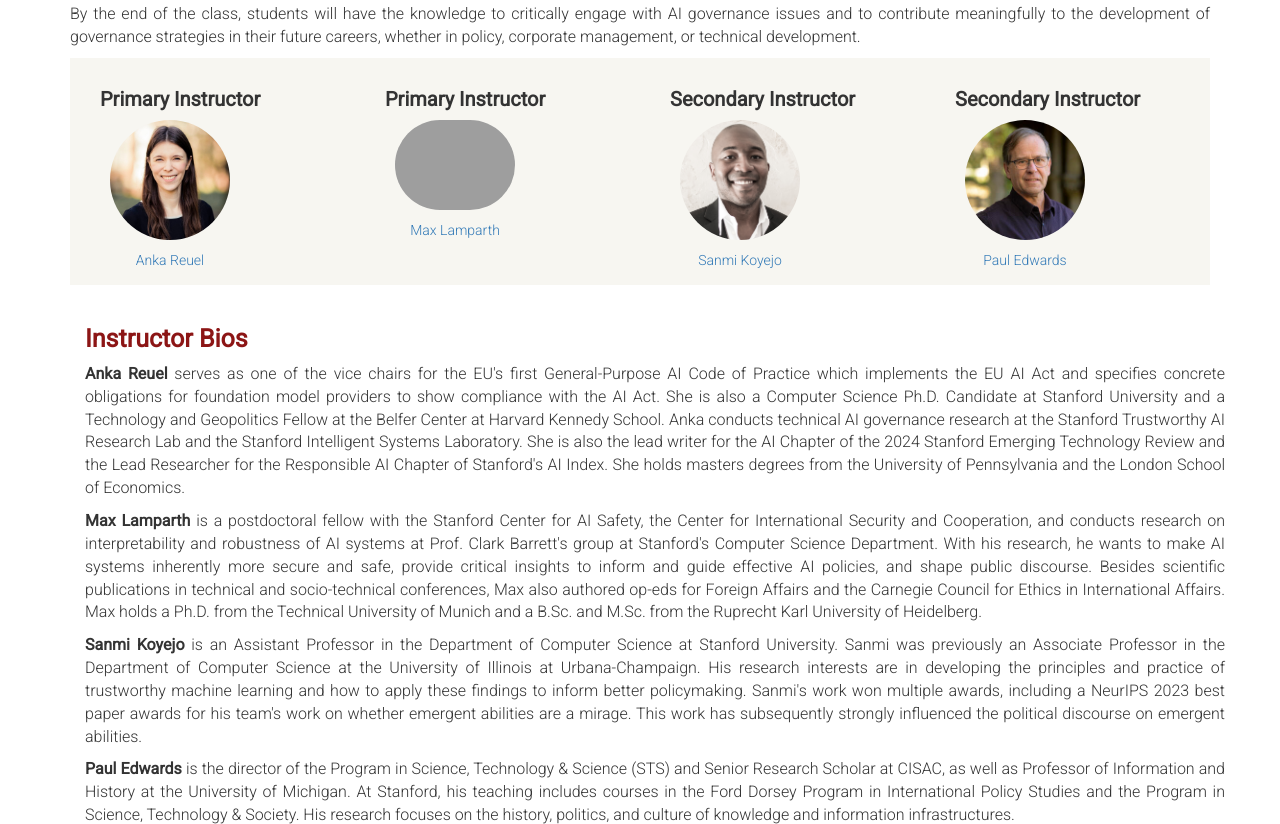
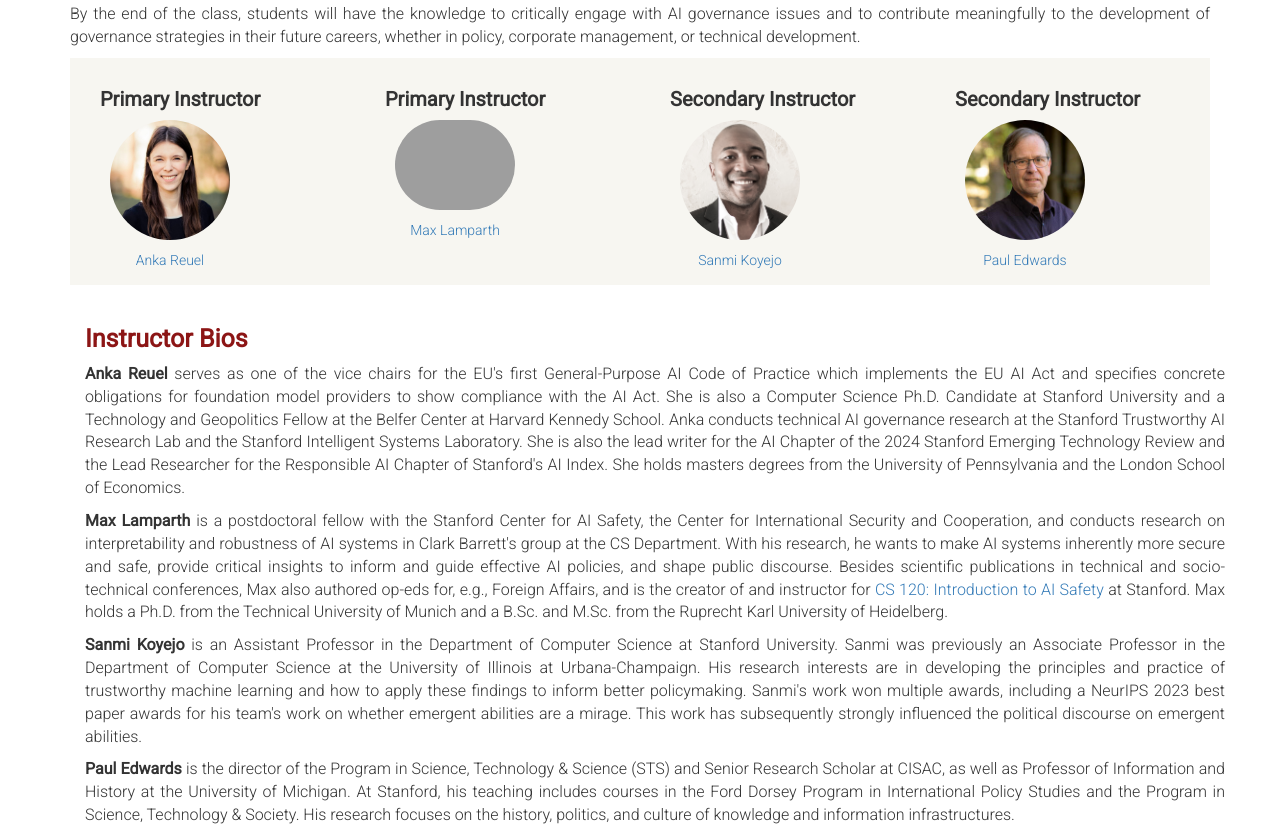
Before and after one commit to maxlampe/cs134_website, a plain HTML site: page index.html in a window 1280 px wide. Shown: the part 374-1198 px from the top of the page. Drawn offline with nearby package versions, Linux system fonts and the light colour scheme; grey boxes are pictures that could not be loaded.

Commit message:
docs: Updated Max' bio

```diff
--- a/index.html
+++ b/index.html
@@ -142,7 +142,7 @@
   <div class="container sec" id="course">
     <h2>Instructor Bios</h2>
     <p><strong>Anka Reuel</strong> serves as one of the vice chairs for the EU's first General-Purpose AI Code of Practice which implements the EU AI Act and specifies concrete obligations for foundation model providers to show compliance with the AI Act. She is also a Computer Science Ph.D. Candidate at Stanford University and a Technology and Geopolitics Fellow at the Belfer Center at Harvard Kennedy School. Anka conducts technical AI governance research at the Stanford Trustworthy AI Research Lab and the Stanford Intelligent Systems Laboratory. She is also the lead writer for the AI Chapter of the 2024 Stanford Emerging Technology Review and the Lead Researcher for the Responsible AI Chapter of Stanford's AI Index. She holds masters degrees from the University of Pennsylvania and the London School of Economics.</p>
-    <p><strong>Max Lamparth</strong> is a postdoctoral fellow with the Stanford Center for AI Safety, the Center for International Security and Cooperation, and conducts research on interpretability and robustness of AI systems at Prof. Clark Barrett's group at Stanford's Computer Science Department. With his research, he wants to make AI systems inherently more secure and safe, provide critical insights to inform and guide effective AI policies, and shape public discourse. Besides scientific publications in technical and socio-technical conferences, Max also authored op-eds for Foreign Affairs and the Carnegie Council for Ethics in International Affairs. Max holds a Ph.D. from the Technical University of Munich and a B.Sc. and M.Sc. from the Ruprecht Karl University of Heidelberg.</p>
+    <p><strong>Max Lamparth</strong> is a postdoctoral fellow with the Stanford Center for AI Safety, the Center for International Security and Cooperation, and conducts research on interpretability and robustness of AI systems in Clark Barrett's group at the CS Department. With his research, he wants to make AI systems inherently more secure and safe, provide critical insights to inform and guide effective AI policies, and shape public discourse. Besides scientific publications in technical and socio-technical conferences, Max also authored op-eds for, e.g., Foreign Affairs, and is the creator of and instructor for <a href="https://web.stanford.edu/class/cs120/index.html#grading" target="_blank">CS 120: Introduction to AI Safety</a> at Stanford. Max holds a Ph.D. from the Technical University of Munich and a B.Sc. and M.Sc. from the Ruprecht Karl University of Heidelberg.</p>
     <p><strong>Sanmi Koyejo</strong> is an Assistant Professor in the Department of Computer Science at Stanford University. Sanmi was previously an Associate Professor in the Department of Computer Science at the University of Illinois at Urbana-Champaign. His research interests are in developing the principles and practice of trustworthy machine learning and how to apply these findings to inform better policymaking. Sanmi's work won multiple awards, including a NeurIPS 2023 best paper awards for his team's work on whether emergent abilities are a mirage. This work has subsequently strongly influenced the political discourse on emergent abilities.</p>
     <p><strong>Paul Edwards</strong> is the director of the Program in Science, Technology & Science (STS) and Senior Research Scholar at CISAC, as well as Professor of Information and History at the University of Michigan. At Stanford, his teaching includes courses in the Ford Dorsey Program in International Policy Studies and the Program in Science, Technology & Society. His research focuses on the history, politics, and culture of knowledge and information infrastructures. </p>
   </div>
```
